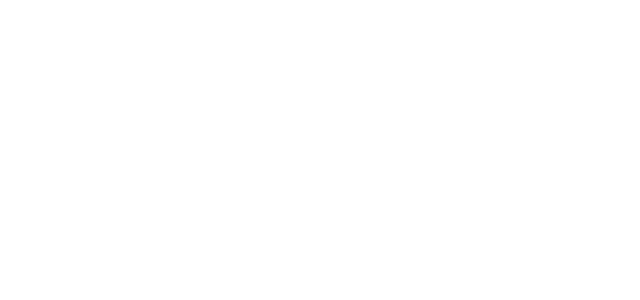
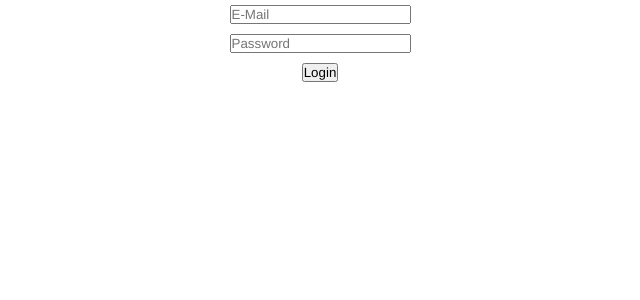
Before and after one commit to MerlinMinder/matura, a Vue app in the folder website/: page /admin in a window 1280 px wide. Before the commit this address had no page. Shown: the top 300 px of the page, without its empty margins (320-960 px from the left). Built offline with nearby package versions, Linux system fonts and the light colour scheme.

Commit message:
added admin login on firebase

```diff
--- a/website/src/router/index.js
+++ b/website/src/router/index.js
@@ -1,4 +1,5 @@
 import { createRouter, createWebHistory } from "vue-router";
+import AdminViewVue from "../views/AdminView.vue";
 import HomeViewVue from "../views/HomeView.vue";
 
 const router = createRouter({
@@ -10,6 +11,12 @@
       component: HomeViewVue,
       meta: { title: "Home" },
     },
+    {
+      path: "/admin",
+      name: "Admin",
+      component: AdminViewVue,
+      meta: { title: "Admin" },
+    },
   ],
 });
 
--- a/website/src/views/AdminView.vue
+++ b/website/src/views/AdminView.vue
@@ -1,8 +1,45 @@
-<template></template>
+<template>
+  <ul>
+    <input type="email" v-model="email" placeholder="E-Mail" />
+    <input type="password" v-model="password" placeholder="Password" />
+    <button @click="login">Login</button>
+  </ul>
+</template>
 
 <script setup>
+import { ref, onMounted } from "vue";
 import { db } from "../firebase/firebaseinit";
 import { auth } from "../firebase/firebaseinit";
+import { signInWithEmailAndPassword } from "firebase/auth";
+
+const email = ref("");
+const password = ref("");
+
+onMounted(() => {});
+
+const login = async () => {
+  signInWithEmailAndPassword(auth, email.value, password.value)
+    .then(() => {
+      console.log(auth.currentUser);
+    })
+    .catch((err) => {
+      console.log(err);
+    });
+  email.value = "";
+  password.value = "";
+};
 </script>
 
-<style lang="scss" scoped></style>
+<style lang="scss" scoped>
+ul {
+  display: flex;
+  flex-direction: column;
+  align-items: center;
+  justify-content: center;
+
+  input,
+  button {
+    margin: 5px;
+  }
+}
+</style>
```
